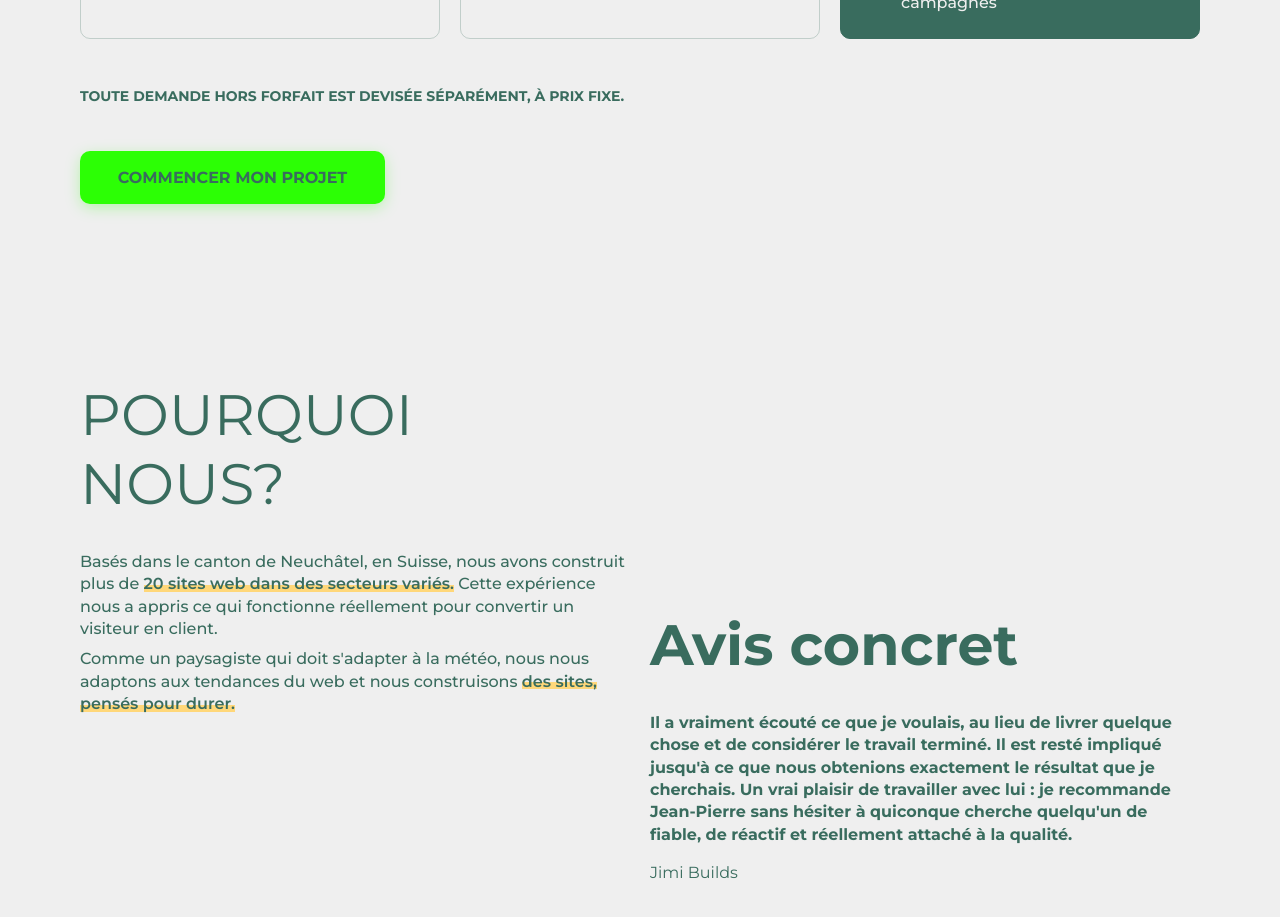
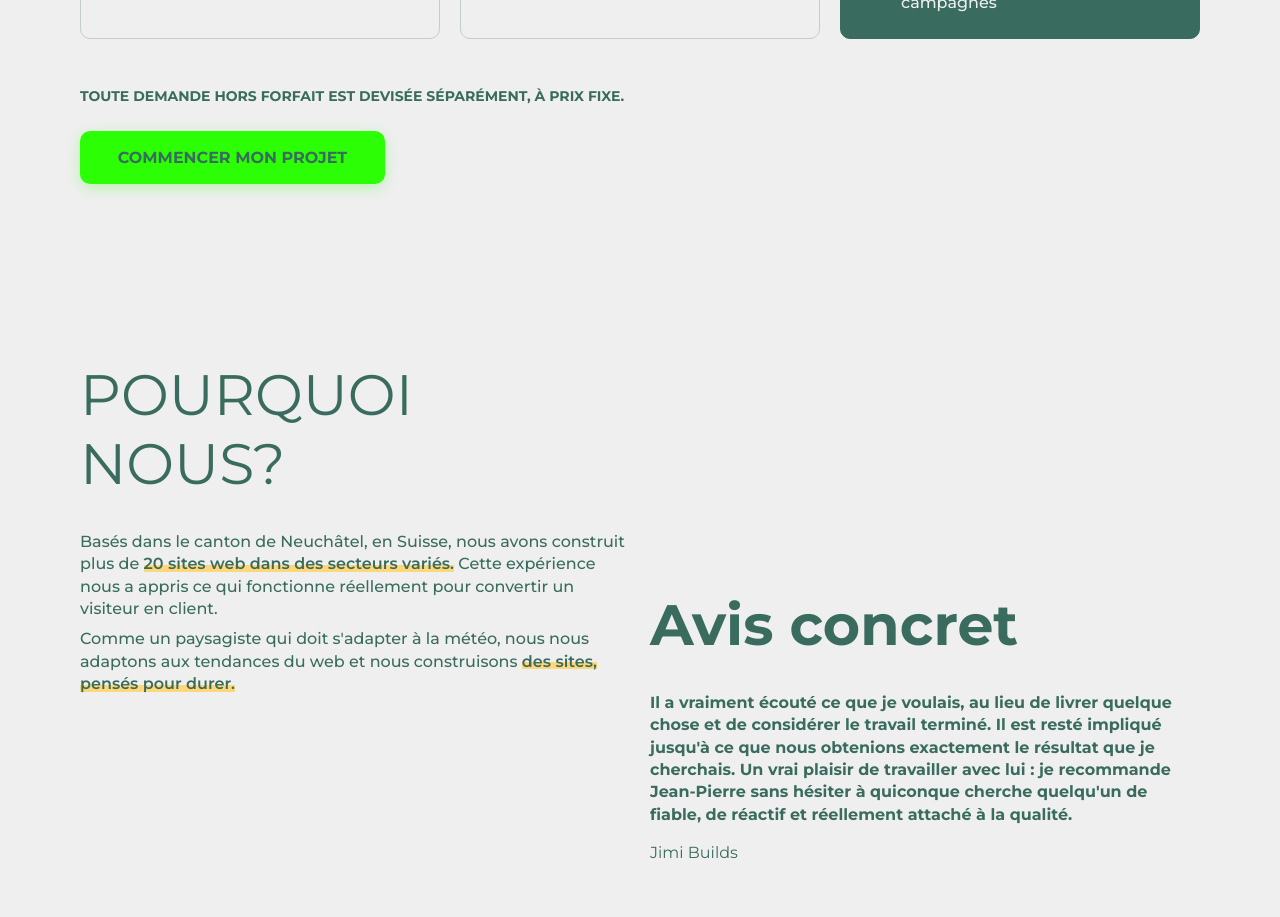
Before and after one commit to xmrgoat/studiopwi, a Next.js app: page / in a window 1280 px wide. Shown: the part 3480-4397 px from the top of the page. Built offline with nearby package versions, Linux system fonts and the light colour scheme; no server answers.

Commit message:
style(services): put the care button 24px under the footnote

```diff
--- a/src/components/sections/Services.module.css
+++ b/src/components/sections/Services.module.css
@@ -209,17 +209,13 @@
   line-height: var(--lh-normal);
 }
 
-/* The care block's single button: 24px under the footnote, full width on
-   phones, one card wide from tablet up (Figma: 317px, the care card width). */
+/* The care block's single button, 24px under the footnote (Figma). The row
+   gap already gives --grid-gap, so the margin adds only the rest. Width is
+   Button's own: the 305px floor on desktop, full width on phones. */
 .careCta {
   grid-column: 1 / -1;
-  margin-top: var(--space-4);
-}
-
-@media (min-width: 769px) {
-  .careCta {
-    grid-column: span 4;
-  }
+  display: flex;
+  margin-top: calc(var(--space-4) - var(--grid-gap));
 }
 
 .careCards {
```
